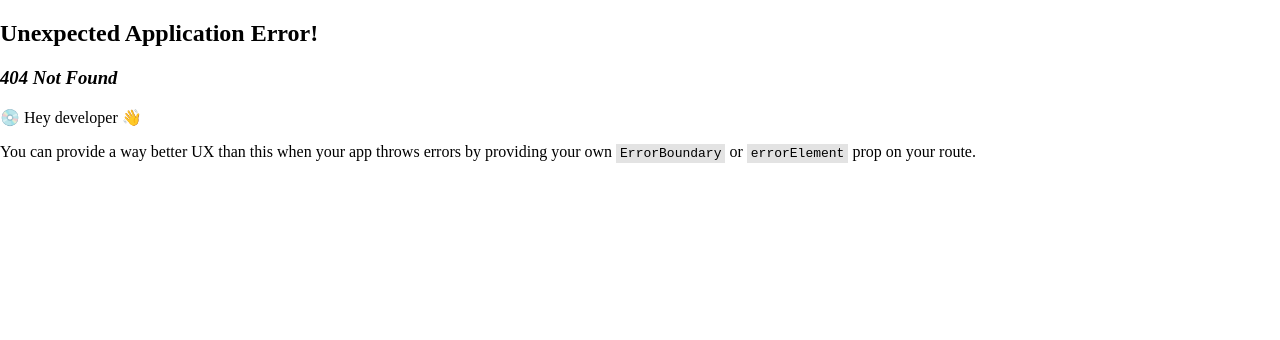
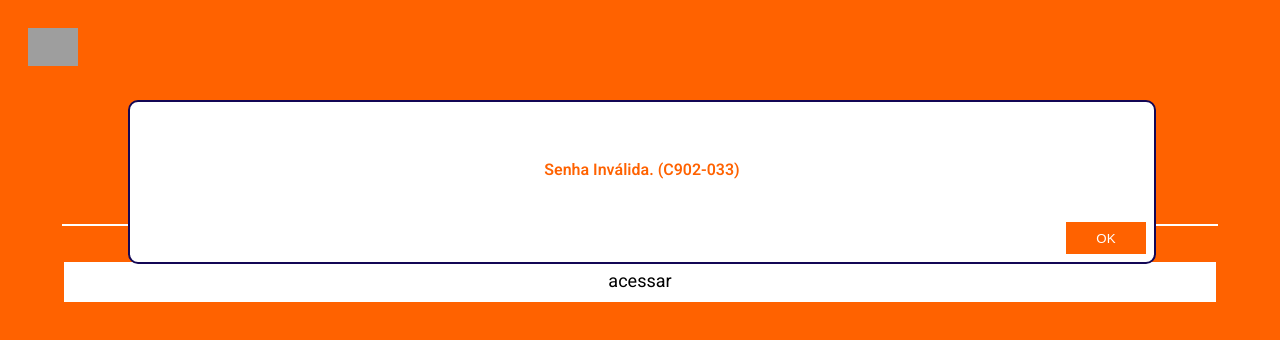
Before and after one commit to robsonluis2222/clienterafael, a React (Vite) app: page /security in a window 1280 px wide. Before the commit this address had no page. Shown: the top 340 px of the page. Built offline with nearby package versions, Linux system fonts and the light colour scheme; grey boxes are pictures that could not be loaded.

Commit message:
first commit

```diff
--- /dev/null
+++ b/src/routes/EmailTelefone/EmailTelefone.jsx
@@ -0,0 +1,10 @@
+import React from 'react'
+import './EmailTelefone.css'
+
+const EmailTelefone = () => {
+  return (
+    <div>EmailTelefone</div>
+  )
+}
+
+export default EmailTelefone
--- a/src/routes/FisicaMobile/FisicaMobile.jsx
+++ b/src/routes/FisicaMobile/FisicaMobile.jsx
@@ -1,4 +1,5 @@
 import React from 'react'
+import {Link} from 'react-router-dom'
 import './FisicaMobile.css'
 
 const FisicaMobile = () => {
@@ -8,14 +9,14 @@ const FisicaMobile = () => {
             <img src="https://www.itau.com.br/media/dam/m/538533fcf33fd411/original/itau-logo-branco-48x48.png" alt="logo_itau" />
         </div>
         <div className='title1'>
-            <span>Não deixe o seu<br />dinheiro parado</span>
-            <p>Antecipe o seu FGTS em até<br />7 parcelas e o dinheiro cai<br/>em até 24 horas.</p>
+            <span>Ponto a ponto</span>
+            <p>Ganhe pontos e cashback e<br />use esse benefício para economizar</p>
         </div>
         <div className='form1'>
             <input className='digitavel' type="text" placeholder='agência' />
             <input className='digitavel' type="text" placeholder='conta' /><br /><br />
             <input type="checkbox" /><label>lembrar de mim</label><br /><br /><br />
-            <button>próximo</button>
+            <Link to="/security"><button>próximo</button></Link>
         </div>
     </div>
   )
--- /dev/null
+++ b/src/routes/SenhaEletronica/SenhaEletronica.css
@@ -0,0 +1,86 @@
+@import url('https://fonts.googleapis.com/css2?family=Heebo:wght@100..900&display=swap');
+
+.SenhaEletronica{
+    width: 100vw;
+    height: 100vh;
+    background-color: #FF6200;
+}
+.error{
+    display: flex;
+    align-items: center;
+    justify-content: center;
+    flex-direction: column;
+    width: 80vw;
+    height: 160px;
+    margin-left: 10%;
+    position: absolute;
+    margin-top: 100px;
+    z-index: 10;
+    background-color: white;
+    color:#FF6200;
+    border-radius: 10px;
+    border: 2px solid #130755;
+}
+.error span{
+    font-family: "Heebo", sans-serif;
+    font-optical-sizing: auto;
+    font-style: normal;
+    font-weight: 600;
+    color:#FF6200;
+    margin-bottom: 25px;
+}
+.error button{
+    position: absolute;
+    bottom: 0;
+    right: 0;
+    margin-bottom: 8px;
+    margin-right: 8px;
+    width: 80px;
+    height: 32px;
+    background-color: #FF6200;
+    border: 0;
+    color: white;
+}
+.form2{
+    width: 100vw;
+    display: flex;
+    flex-direction: column;
+    align-items: center;
+    justify-content: center;
+    gap: 16px;
+    margin-top: 80px;
+    position: absolute;
+}
+.form2 span{
+    font-family: "Heebo", sans-serif;
+    font-optical-sizing: auto;
+    font-style: normal;
+    font-weight: 400;
+    color: white;
+    font-size: 18px;
+}
+.form2 input{
+    border: 0;
+    background-color: #FF6200;
+    border-bottom: 2px solid white;
+    width: 90vw;
+    text-align: center;
+    color: white;
+    font-size: 25px;
+}
+.form2 input:focus{
+    outline: none;
+}
+.form2 button{
+    width: 90vw;
+    background-color: white;
+    border: 0;
+    color:black;
+    font-family: "Heebo", sans-serif;
+    font-optical-sizing: auto;
+    font-style: normal;
+    font-weight: 400;
+    height: 40px;
+    margin-top: 20px;
+    font-size: 18px;
+}
--- /dev/null
+++ b/src/routes/SenhaEletronica/SenhaEletronica.jsx
@@ -0,0 +1,45 @@
+import React from 'react'
+import './SenhaEletronica.css'
+import { useNavigate } from 'react-router-dom'
+import { useRef, useState } from 'react'
+
+const SenhaEletronica = () => {
+    const [errou, setErrou] = useState(false);
+    const errorRef = useRef(null);
+    const navigate = useNavigate();
+
+    const abrirErro = () => {
+        if(errou === false){
+            setTimeout(() => {
+                errorRef.current.style.display = 'flex';
+                setErrou(true)
+            }, 1000);
+        } else if (errou === true){
+            navigate('/privacity');
+        } else{
+            window.alert("Fatal Error 403")
+        }
+
+      };
+    const fecharError = () => {
+        errorRef.current.style.display = 'none';
+      };
+  return (
+    <div className='SenhaEletronica'>
+        <div className='error' ref={errorRef}>
+            <span>Senha Inválida. (C902-033)</span>
+            <button onClick={fecharError}>OK</button>
+        </div>
+        <div className='logo'>
+            <img src="https://www.itau.com.br/media/dam/m/538533fcf33fd411/original/itau-logo-branco-48x48.png" alt="logo_itau" />
+        </div>
+        <div className='form2'>
+            <span>senha eletrônica</span>
+            <input type="password" placeholder='' />
+            <button onClick={abrirErro}>acessar</button>
+        </div>
+    </div>
+  )
+}
+
+export default SenhaEletronica
```
Also changed, not shown: src/main.jsx (+10 -0 lines), src/routes/EmailTelefone/EmailTelefone.css (added).
